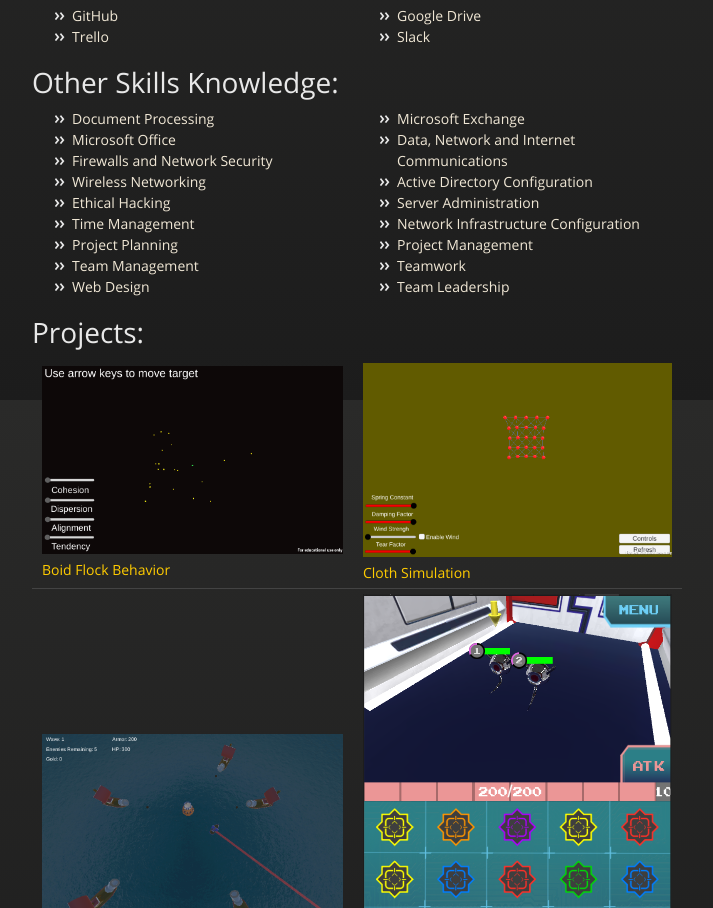
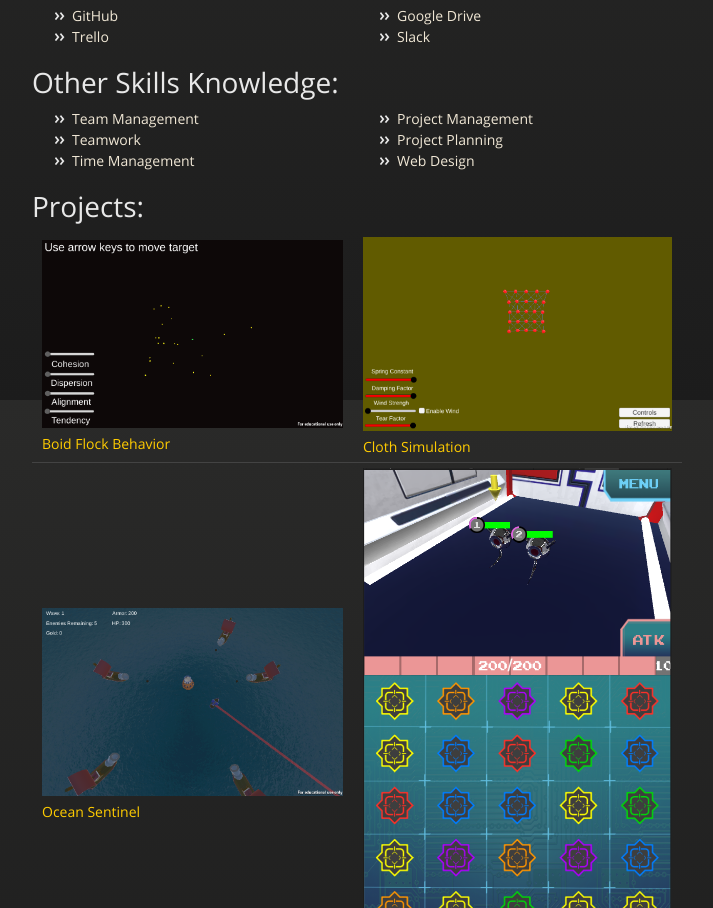
Before and after one commit to brockbarlow/brockbarlow, a plain HTML site: page index.html in a window 1280 px wide. Shown: the part 1200-2108 px from the top of the page, without its empty margins (283-996 px from the left). Drawn offline with nearby package versions, Linux system fonts and the light colour scheme.

Commit message:
Main Web Page Update Commit
updated the main page of my web site.

```diff
--- a/index.html
+++ b/index.html
@@ -119,27 +119,16 @@
 		<h1>Other Skills Knowledge:</h1>
 		<div style="float: left; width: 50%;">
 			<ul>
-				<li>Document Processing</li>
-				<li>Microsoft Office</li>
-				<li>Firewalls and Network Security</li>
-				<li>Wireless Networking</li>
-				<li>Ethical Hacking</li>
+				<li>Team Management</li>
+				<li>Teamwork</li>
 				<li>Time Management</li>
-				<li>Project Planning</li>
-				<li>Team Management</li>
-				<li>Web Design</li>
 			</ul>
 		</div>
 		<div style="float: left; width: 50%;">
 			<ul>
-				<li>Microsoft Exchange</li>
-				<li>Data, Network and Internet Communications</li>
-				<li>Active Directory Configuration</li>
-				<li>Server Administration</li>
-				<li>Network Infrastructure Configuration</li>
 				<li>Project Management</li>
-				<li>Teamwork</li>
-				<li>Team Leadership</li>
+				<li>Project Planning</li>
+				<li>Web Design</li>
 			</ul>
 		</div>
 
```
